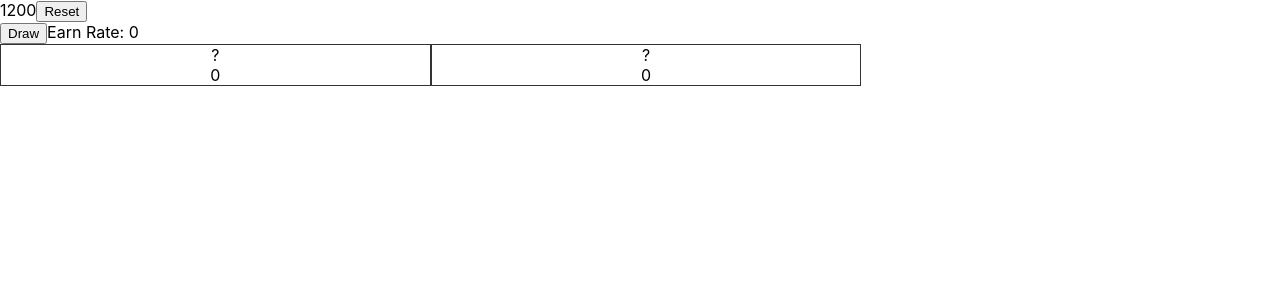
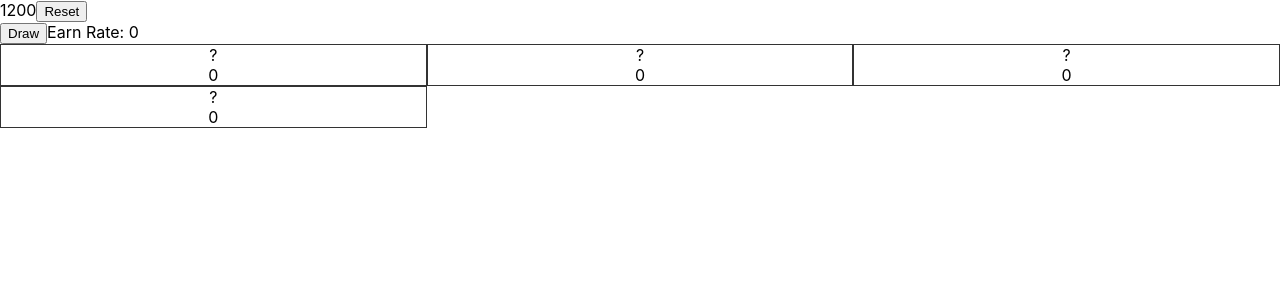
Before and after one commit to Yi-Jiahe/auto-gacha, a React (Create React App) app: page / in a window 1280 px wide. Shown: the top 300 px of the page. Built offline with nearby package versions, Linux system fonts and the light colour scheme.

Commit message:
Change to 10 draw and add more units

```diff
--- a/src/features/game/Game.tsx
+++ b/src/features/game/Game.tsx
@@ -31,6 +31,7 @@ export function Game() {
             <button
                 onClick={() => {
                     if (money >= 1200) {
+                        for (let i=0; i < 10; i++) {
                             const draw = Math.random();
                             let culumativeRate = 0;
                             for (const [k, v] of Object.entries(units)) {
@@ -47,7 +48,7 @@ export function Game() {
                                     break;
                                 }
                             }
-
+                        }
                     }
                 }}>
                 Draw
--- a/src/features/game/Units.tsx
+++ b/src/features/game/Units.tsx
@@ -1,21 +1,26 @@
 export interface Unit {
-    name: string,
     description?: string,
     incrementRate: number,
     weight: number,
 };
 
 export const units = {
-    Alpha: {
-        name: "Alpha",
+    "Alpha": {
         incrementRate: 1,
+        weight: 4,
+    },
+    "Beta": {
+        incrementRate: 2,
         weight: 2,
     },
-    Beta: {
-        name: "Beta",
-        incrementRate: 2,
+    "Delta": {
+        incrementRate: 2.5,
+        weight: 1.5,
+    },
+    "Gamma": {
+        incrementRate: 3,
         weight: 1,
-    }
+    },
 };
 
 const totalWeight = Object.entries(units).reduce((acc, [_k, v]) => acc + v.weight, 0)
--- a/src/features/game/gameSlice.ts
+++ b/src/features/game/gameSlice.ts
@@ -32,7 +32,7 @@ export const gameSlice = createSlice({
             state.money += action.payload;
         },
         addUnits: (state, action: PayloadAction<DrawResults>) => {
-            state.money -= 1200;
+            state.money -= 120;
             state.units = Object.entries(action.payload.newUnits).reduce((acc, [key, value]) =>
                 ({ ...acc, [key]: (acc[key] || 0) + value })
                 , { ...state.units });
```
Lines whose indentation alone changed are shown as unchanged.
